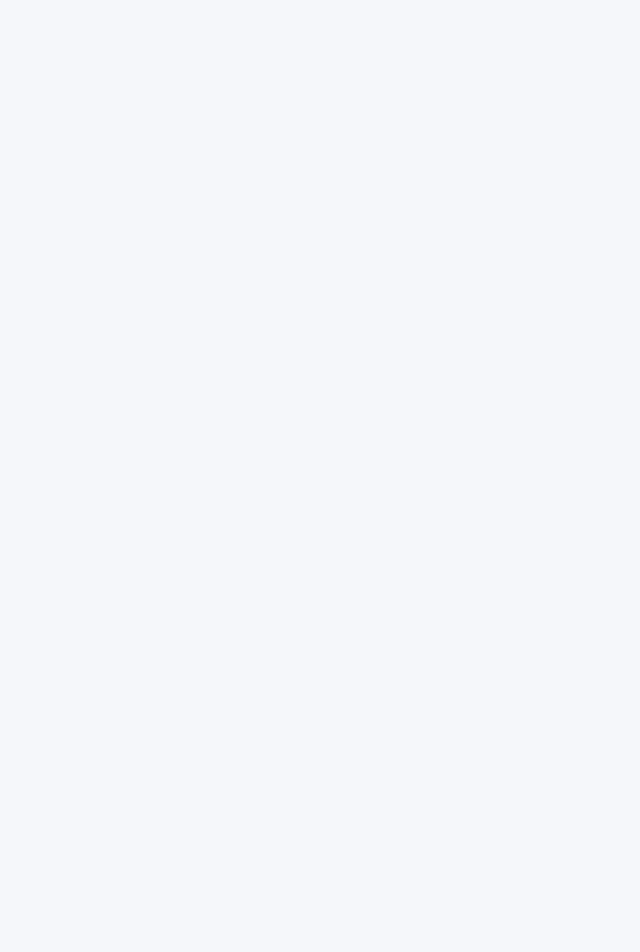
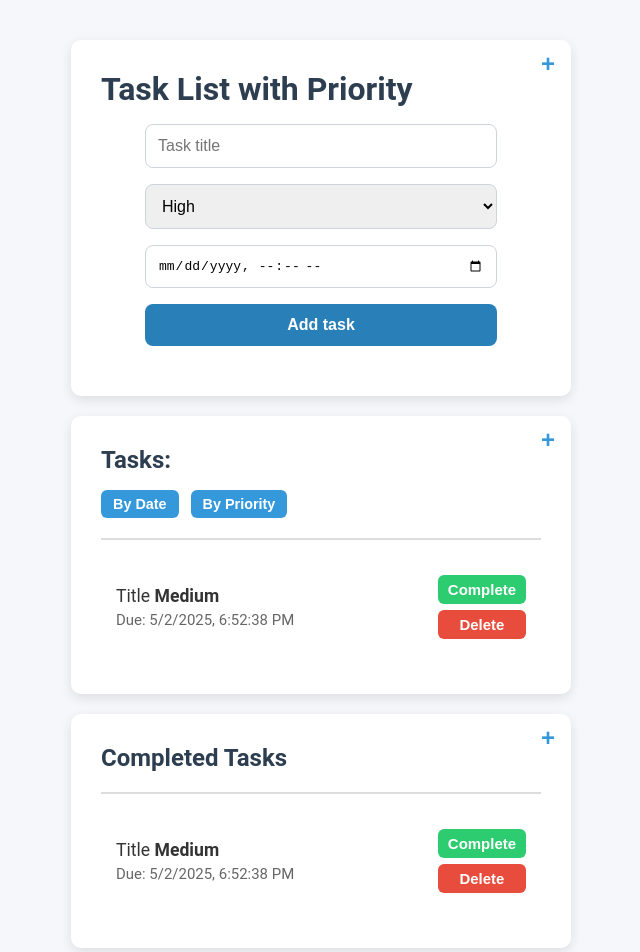
Before and after one commit to Dmitry-1408/taskList_react, a React app: page / in a window 1280 px wide. Shown: the top 952 px of the page, without its empty margins (319-959 px from the left). Before the commit the page ends 800 px from the top, so only its background shows below. Built offline with nearby package versions, Linux system fonts and the light colour scheme; the HTML template or start-up script is replaced by a standard one.

Commit message:
создал html проекта

```diff
--- a/src/App.jsx
+++ b/src/App.jsx
@@ -1,5 +1,99 @@
 function App() {
-  return <div></div>;
+  return (
+    <div className="app">
+      {/* 1 task */}
+      <div className="task-container">
+        <h1>Task List with Priority</h1>
+        <button className="close-button">+</button>
+        <TaskForm />
+      </div>
+
+      {/* 2 task */}
+      <div className="task-container">
+        <h2>Tasks:</h2>
+        <button className="close-button">+</button>
+        <div className="sort-controls">
+          <button className="sort-button">By Date</button>
+          <button className="sort-button">By Priority</button>
+        </div>
+        <TaskList />
+      </div>
+
+      {/* 3 task */}
+      <div className="completed-task-container">
+        <h2>Completed Tasks</h2>
+        <button className="close-button">+</button>
+        <CompletedTaskList />
+      </div>
+
+      {/* footer */}
+      <Footer />
+    </div>
+  );
+}
+
+/* 1 task */
+function TaskForm() {
+  return (
+    <form action="" className="task-form">
+      <input type="text" value={""} placeholder="Task title" required />
+      <select value={""}>
+        <option value="High">High</option>
+        <option value="Medium">Medium</option>
+        <option value="Lov">Lov</option>
+      </select>
+      <input type="datetime-local" value={""} required />
+      <button type="submit">Add task</button>
+    </form>
+  );
+}
+
+/* 2 task */
+function TaskList() {
+  return (
+    <ul className="task-list">
+      <TaskItem />
+    </ul>
+  );
+}
+
+/* 3 task */
+function CompletedTaskList() {
+  return (
+    <ul className="completed-task-list">
+      <TaskItem />
+    </ul>
+  );
+}
+
+function TaskItem() {
+  return (
+    <li className="task-item">
+      <div className="task-info">
+        <div>
+          Title <strong>Medium</strong>
+        </div>
+        <div className="task-deadline">Due: {new Date().toLocaleString()}</div>
+      </div>
+      <div className="task-buttons">
+        <button className="complete-button">Complete</button>
+        <button className="delete-button">Delete</button>
+      </div>
+    </li>
+  );
+}
+
+/* footer */
+function Footer() {
+  return (
+    <footer className="footer">
+      <p>
+        Technologies and React concepts used: React, JSX, props, useState,
+        component composition, conditional rendering, array methods (map,
+        filter), and event handling.
+      </p>
+    </footer>
+  );
 }
 
 export default App;
```
Also changed, not shown: 1 other file (tests, documents, lock files or other folders).
